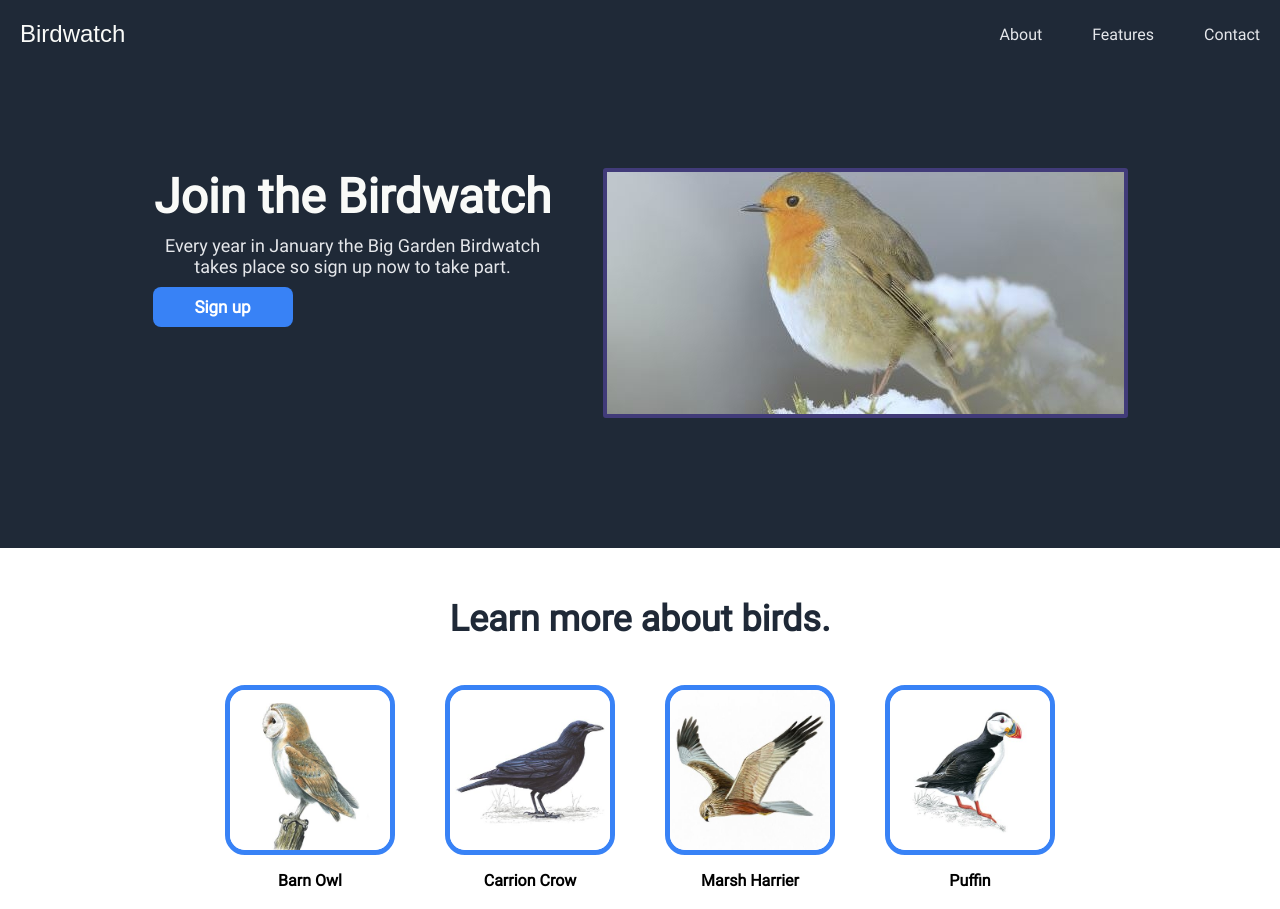
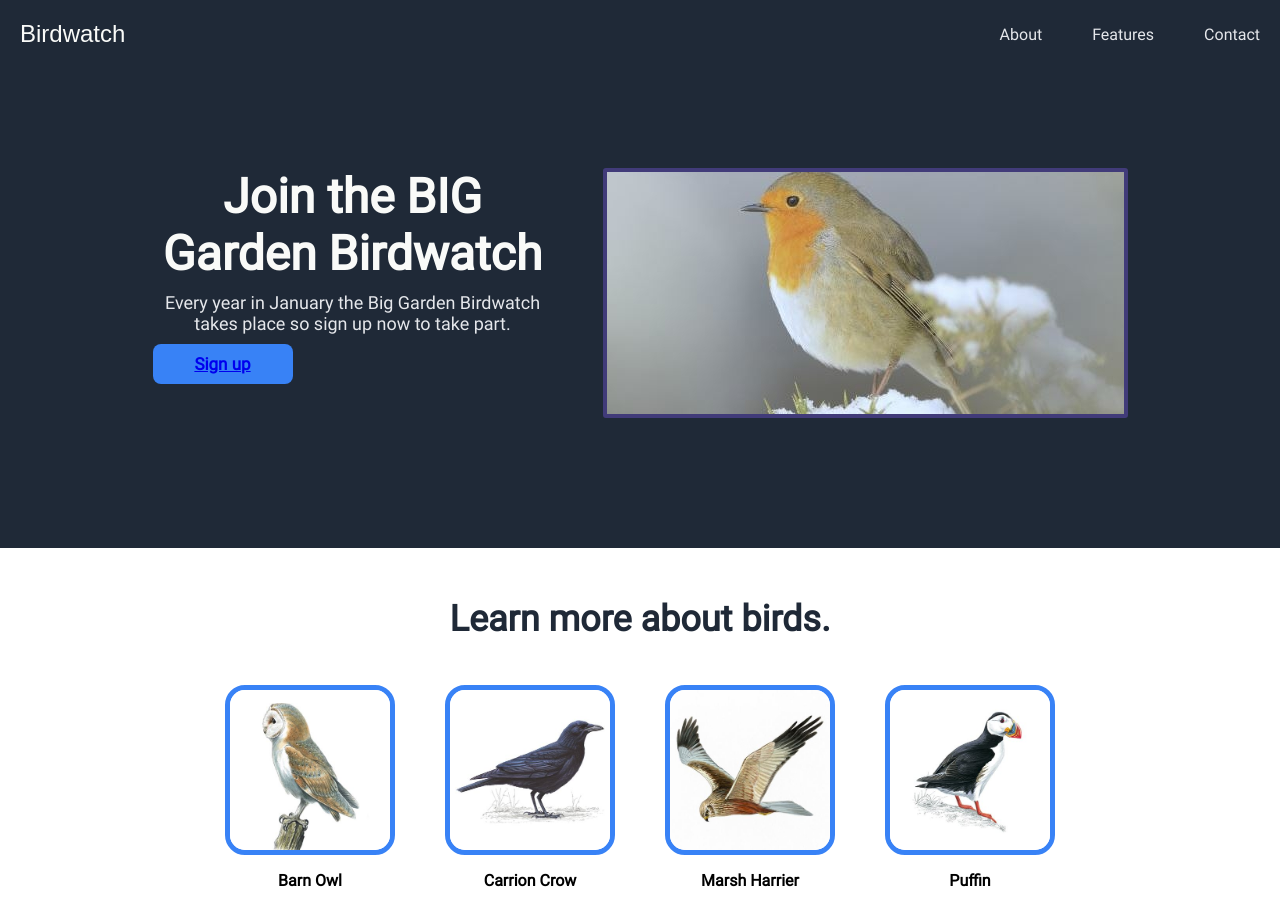
Before and after one commit to mattxmade/odin-landing-page, a plain HTML site: page index.html in a window 1280 px wide. Shown: the top 909 px of the page. Drawn offline with Linux system fonts and the light colour scheme; a web font is replaced by a local one.

Commit message:
Nested div inside anchor; container links

```diff
--- a/index.html
+++ b/index.html
@@ -24,11 +24,11 @@
 
   <div class="title-card">
     <div class="title-card-info-col-1">
-      <h1>Join the Birdwatch</h1>
+      <h1>Join the BIG Garden Birdwatch</h1>
       <p>Every year in January the Big Garden
         Birdwatch takes place so sign up now to take part.
       </p>
-      <div class="action-btn"><a href="https://www.rspb.org.uk/get-involved/activities/birdwatch/birdwatch-take-part/">Sign up</a></div>
+      <a href="https://www.rspb.org.uk/get-involved/activities/birdwatch/birdwatch-take-part/"><div class="action-btn">Sign up</div></a>
     </div>
     <div class="title-card-image-col-2">
       <img src="images/winter_robin_crop.jpg" alt="Robin bird purched on branch; winter scene">
@@ -78,7 +78,7 @@
       <p>Sign up for the Big Garden Birdwatch by clicking
         sign-up right over there!</p>
     </div>
-    <div class="action-btn border-highlight"><a href="https://www.rspb.org.uk/get-involved/activities/birdwatch/birdwatch-take-part/">Sign up</a></div>
+    <a href="https://www.rspb.org.uk/get-involved/activities/birdwatch/birdwatch-take-part/"><div class="action-btn border-highlight">Sign up</div></a>
   </div>
 
   <footer>
```
